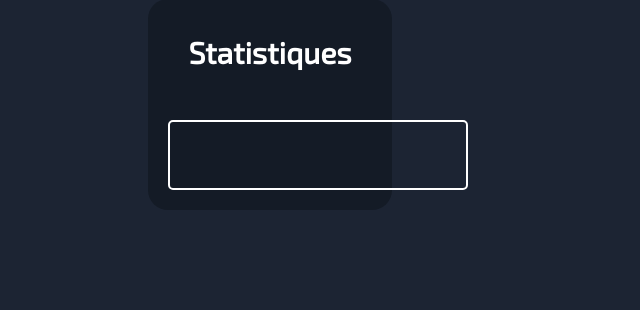
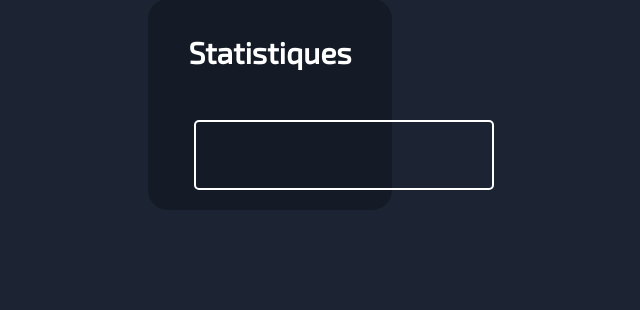
Before and after one commit to nalo26/Achievements-of-IUT, a Flask app: template templates/statistics.html in a window 1280 px wide. Shown: the part 325-635 px from the top of the page, without its empty margins (370-1010 px from the left). Run offline with Flask 2, Linux system fonts and the light colour scheme; the template is opened without the code that fills it, so the values that code supplies are empty; parts of the project's set-up code (start-up, migrations or seed data) failed here and were passed over.

Commit message:
fixed css centering

```diff
--- a/static/css/profile.css
+++ b/static/css/profile.css
@@ -53,8 +53,8 @@ tr {
 }
 
 .entry {
-    margin-left: auto;
-    margin-right: auto;
+    width: 75%;
+    margin: 0 auto;
 }
 
 .entry:after {
```
